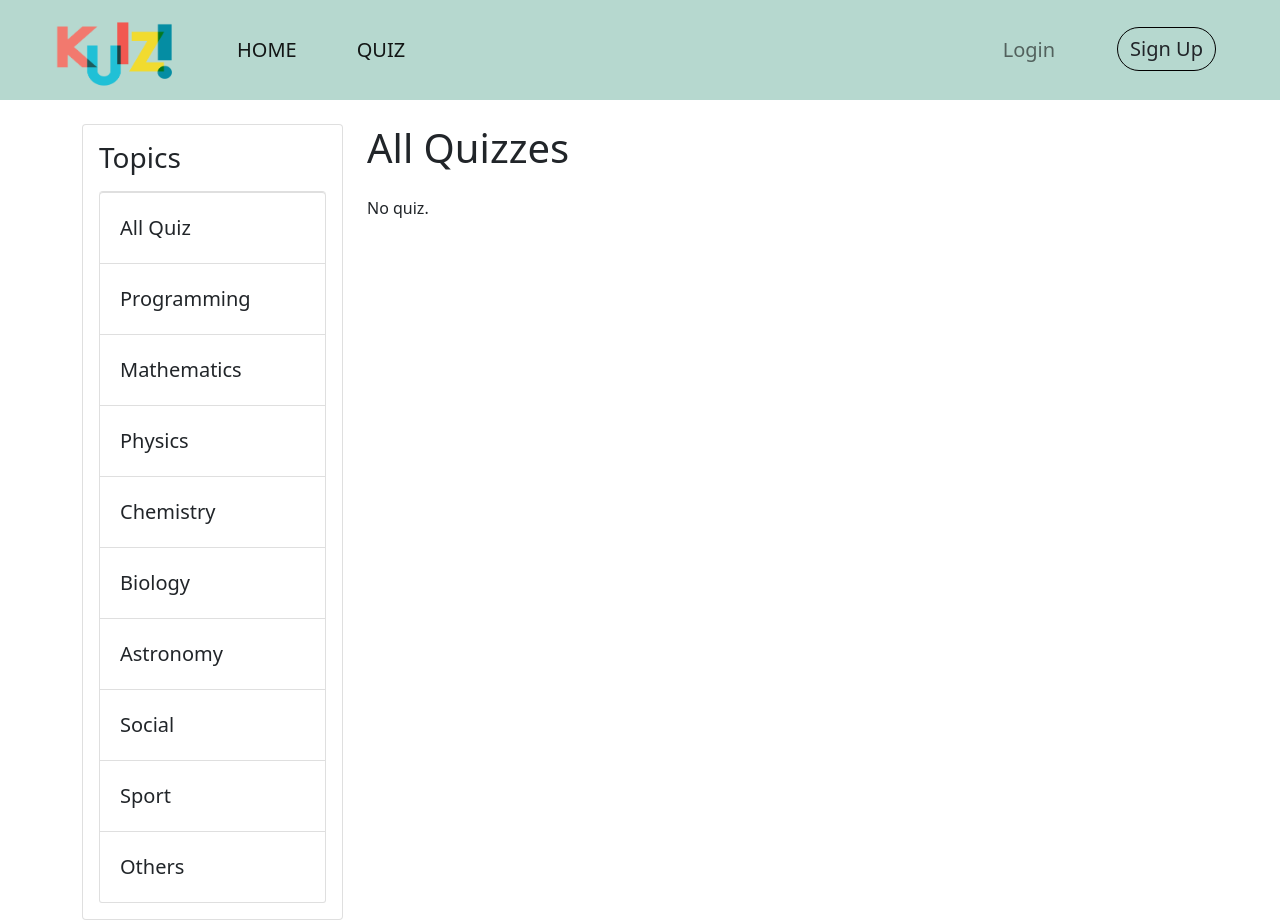
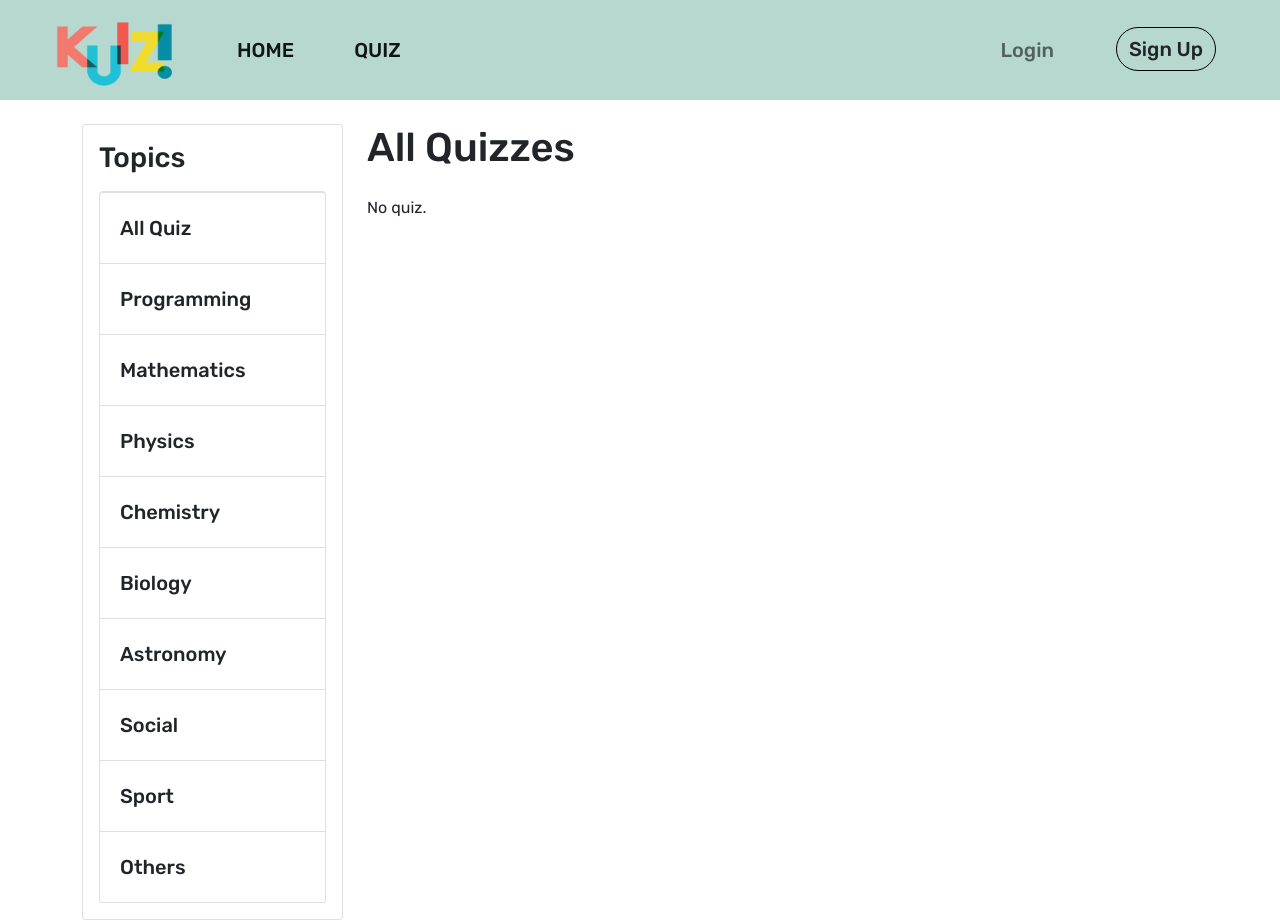
Before and after one commit to ParnThanatibordee/KUIZ, a Django app: page /kuiz/detail/ in a window 1280 px wide. Run offline with Django 3.2, Linux system fonts and the light colour scheme; data that the repository does not hold is empty; some libraries are stand-ins or nearby versions.

Commit message:
import google font

```diff
--- a/KUIZ/templates/kuiz/main.html
+++ b/KUIZ/templates/kuiz/main.html
@@ -4,7 +4,13 @@
     <meta charset="UTF-8">
     <meta http-equiv="X-UA-Compatible" content="IE=edge">
     <meta name="viewport" content="width=device-width, initial-scale=1.0">
+    <link href="https://fonts.googleapis.com/css2?family=Rubik:wght@300;400;500;700&display=swap" rel="stylesheet">
     <link href="https://cdn.jsdelivr.net/npm/bootstrap@5.1.3/dist/css/bootstrap.min.css" rel="stylesheet" integrity="sha384-1BmE4kWBq78iYhFldvKuhfTAU6auU8tT94WrHftjDbrCEXSU1oBoqyl2QvZ6jIW3" crossorigin="anonymous">
+    <style>
+        * {
+            font-family: 'Rubik', sans-serif;
+        }
+    </style>
     {% block css %}{% endblock css %}
     {% block title %}{% endblock %}
 </head>
```
